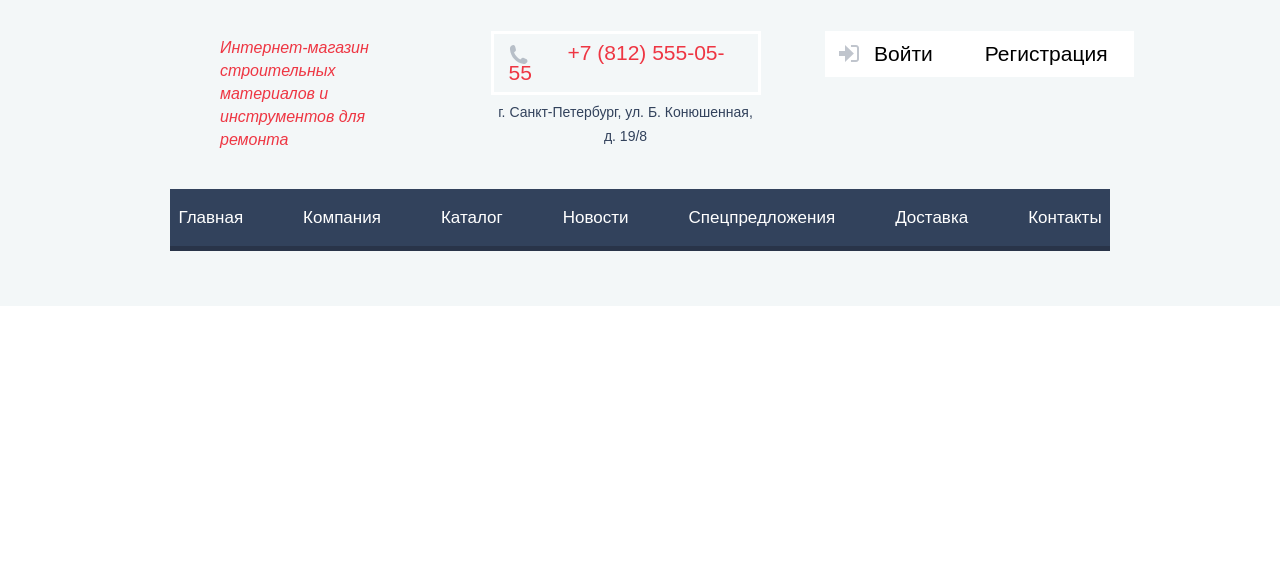
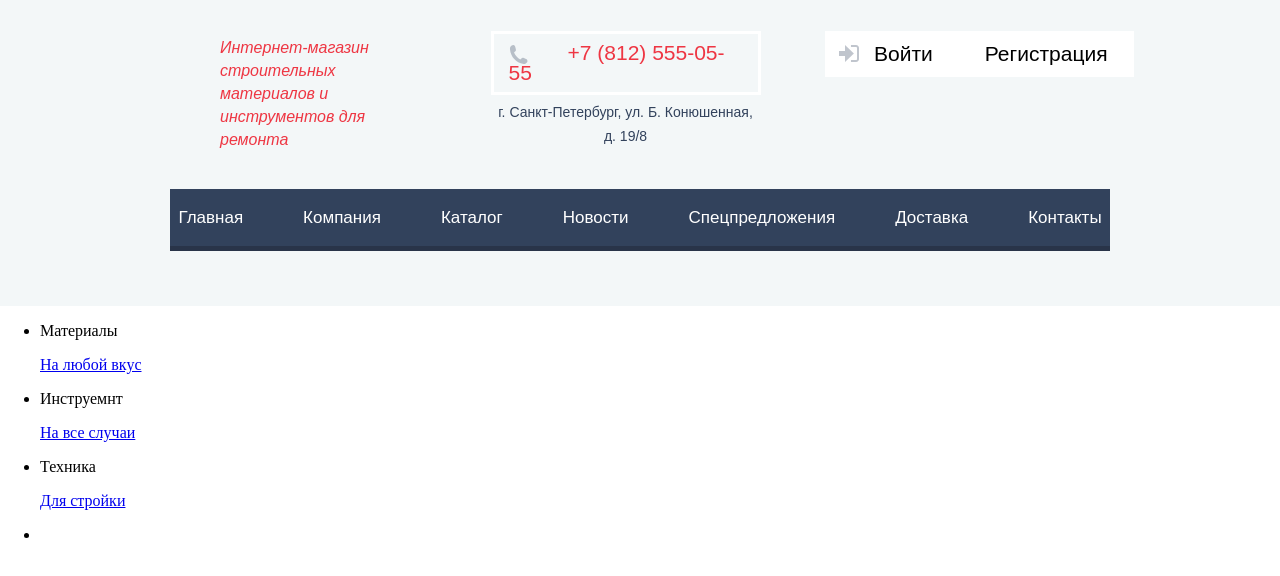
Before and after one commit to Nats92/technomart, a plain HTML site: page index.html in a window 1280 px wide. Shown: the part 56-632 px from the top of the page. Drawn offline with Linux system fonts and the light colour scheme; a web font is replaced by a local one.

Commit message:
Начала верстку блока со слайдером

```diff
--- a/index.html
+++ b/index.html
@@ -49,5 +49,22 @@
         </div>
     </header>
 
+    <div class="products-and-information">
+        <ul class="products">
+            <li class="product materials corner-new"><p>Материалы</p>
+                <a class="button" href="catalog.html">На любой вкус</a></li>
+            <li class="product tools"><p>Инструемнт</p>
+                <a class="button" href="catalog.html">На все случаи</a></li>
+            <li class="product machines"><p>Техника</p>
+                <a class="button" href="catalog.html">Для стройки</a></li>
+        </ul>
+
+        <div class="information">
+            <ul class="slider">
+                <li></li>
+            </ul>
+        </div>
+    </div>
+
 </body>
 </html>
```
